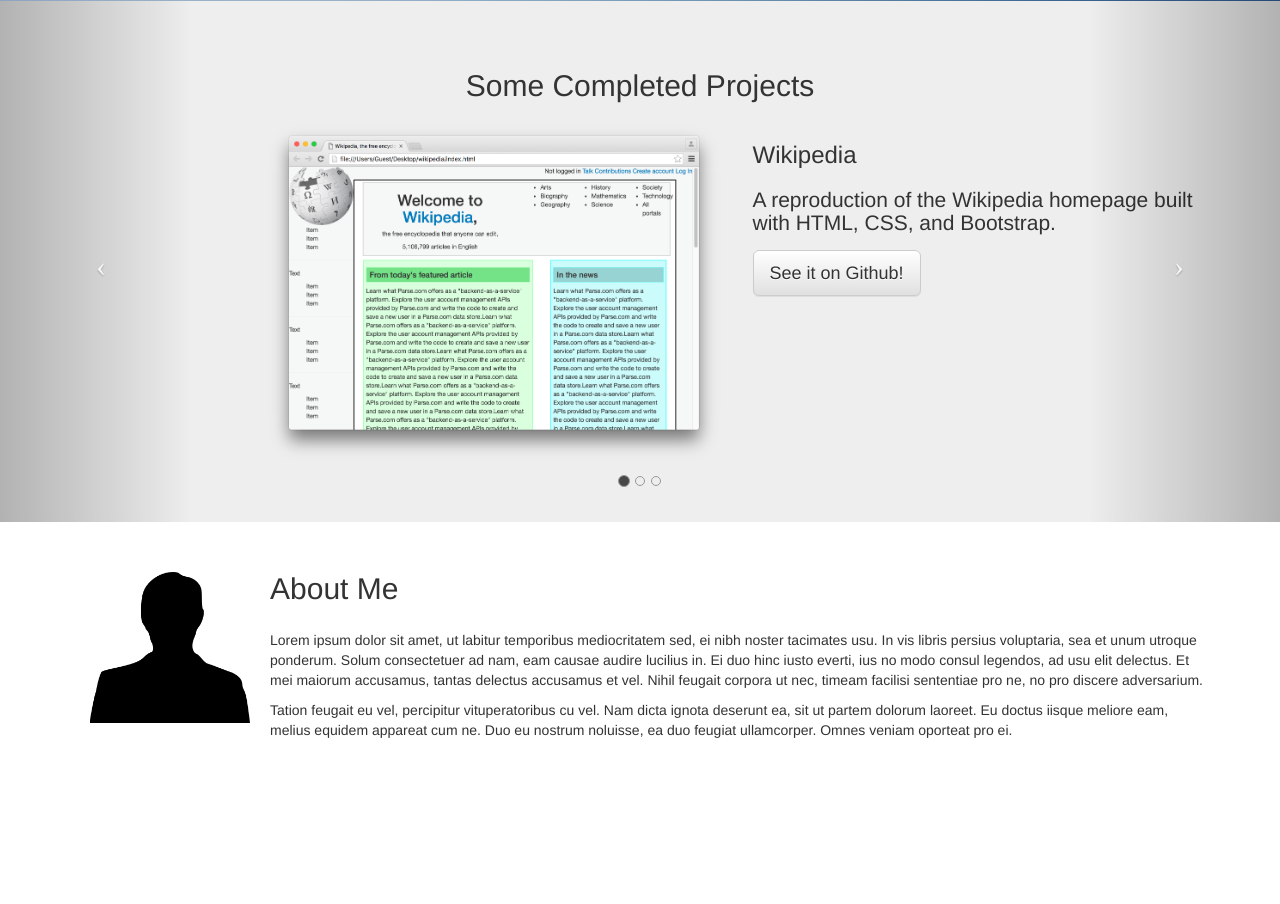
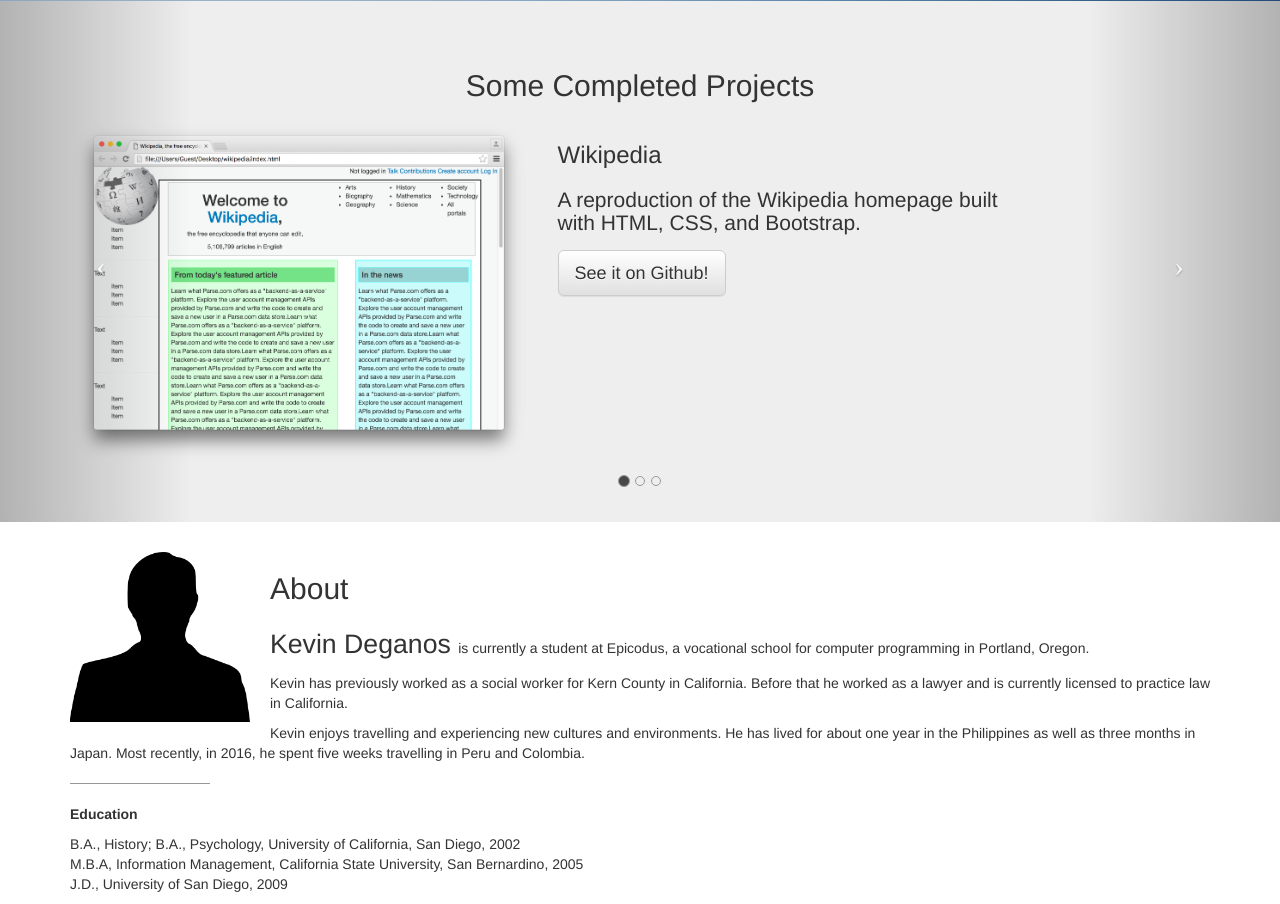
Before and after one commit to kdeganos/portfolio, a plain HTML site: page index.html in a window 1280 px wide. Shown: the part 540-1444 px from the top of the page. Before the commit the page ends 1290 px from the top, so only its background shows below. Drawn offline with nearby package versions, Linux system fonts and the light colour scheme.

Commit message:
Finished About section

```diff
--- a/css/styles.css
+++ b/css/styles.css
@@ -16,7 +16,7 @@ html {
 .intro-msg {
   position: relative;
   padding-top: 20%;
-  padding botton: 20%;
+  padding bottom: 20%;
 }
 .intro-divider {
   width: 480px;
@@ -51,11 +51,20 @@ html {
 
 /* About Me
 ================================= */
-.about-me h2{
-  margin-bottom: 25px;
+.about h2{
+  margin-bottom: 20px;
+}
+.name-kevin{
+    font-size: 20pt;
 }
 .portrait {
   width: 200px;
   float: left;
-  padding: 20px;
+  padding-right: 20px;
+  padding-bottom: 10px;
 }
+.about-divider {
+  width: 140px;
+  border-top: 1px solid #989898;
+  padding: 10 px;
+}
--- a/index.html
+++ b/index.html
@@ -21,9 +21,9 @@
         <a class="navbar-brand text-muted" href="https://github.com/kdeganos">Github Portfolio</a>
         <div class="collapse navbar-collapse">
           <ul class="nav navbar-nav navbar-right">
-            <li class="active"><a href="#intro">Home</a></li>
+            <li><a href="#intro">Home</a></li>
             <li><a href="#projects">Projects</a></li>
-            <li><a href="#about">About Me</a></li>
+            <li><a href="#about">About</a></li>
           </ul>
         </div>
         <!--/.collapse-->
@@ -72,7 +72,7 @@
         <div class="carousel-inner">
           <div class="item active">
             <div class="row">
-              <div class="col-lg-5 col-lg-offset-2 col-sm-6">
+              <div class="col-lg-5 col-sm-6">
                 <img src="img/wikipedia.png" alt="Wikipedia" class="img-responsive screenshot">
               </div>
               <div class="col-lg-5 col-sm-6">
@@ -84,7 +84,7 @@
           </div>
           <div class="item">
             <div class="row">
-              <div class="col-lg-5 col-lg-offset-2 col-sm-6">
+              <div class="col-lg-5 col-sm-6">
                 <img src="img/shelter.png" alt="Animal Shelter" class="img-responsive screenshot">
               </div>
               <div class="col-lg-5 col-sm-6">
@@ -97,7 +97,7 @@
           </div>
           <div class="item">
             <div class="row">
-              <div class="col-lg-5 col-lg-offset-2 col-sm-6">
+              <div class="col-lg-5 col-sm-6">
                 <img src="img/lecture.png" alt="Boring Lecture" class="img-responsive screenshot">
               </div>
               <div class="col-lg-5 col-sm-6">
@@ -122,15 +122,24 @@
 
     <!--about me-->
     <a name="about"></a>
-    <div class="about-me">
+    <div class="about">
       <div class="container">
         <img src="img/silhouette.png" alt="Kevin Deganos" class="portrait">
         <!--<hr class="heading-spacer" align="left">-->
-        <h2>About Me</h2>
-        <p>Lorem ipsum dolor sit amet, ut labitur temporibus mediocritatem sed, ei nibh noster tacimates usu. In vis libris persius voluptaria, sea et unum utroque ponderum. Solum consectetuer ad nam, eam causae audire lucilius in. Ei duo hinc iusto everti, ius no modo consul legendos, ad usu elit delectus. Et mei maiorum accusamus, tantas delectus accusamus et vel. Nihil feugait corpora ut nec, timeam facilisi sententiae pro ne, no pro discere adversarium.
+        <h2>About</h2>
+        <p><span class="name-kevin">Kevin Deganos </span>is currently a student at Epicodus, a vocational school for computer programming in Portland, Oregon.
         </p>
-        <p>Tation feugait eu vel, percipitur vituperatoribus cu vel. Nam dicta ignota deserunt ea, sit ut partem dolorum laoreet. Eu doctus iisque meliore eam, melius equidem appareat cum ne. Duo eu nostrum noluisse, ea duo feugiat ullamcorper. Omnes veniam oporteat pro ei.
+        <p>Kevin has previously worked as a social worker for Kern County in California. Before that he worked as a lawyer and is currently licensed to practice law in California.
         </p>
+        <p>Kevin enjoys travelling and experiencing new cultures and environments. He has lived for about one year in the Philippines as well as three months in Japan. Most recently, in 2016, he spent five weeks travelling in Peru and Colombia.
+        </p>
+        <hr class="about-divider" align="left">
+        <p><strong>Education</strong></p>
+        <ul class="list-unstyled">
+          <li>B.A., History; B.A., Psychology, University of California, San Diego, 2002</li>
+          <li>M.B.A, Information Management, California State University, San Bernardino, 2005</li>
+          <li>J.D., University of San Diego, 2009</li>
+        </ul>
       </div>
     </div>
     <!--end about me-->
```
